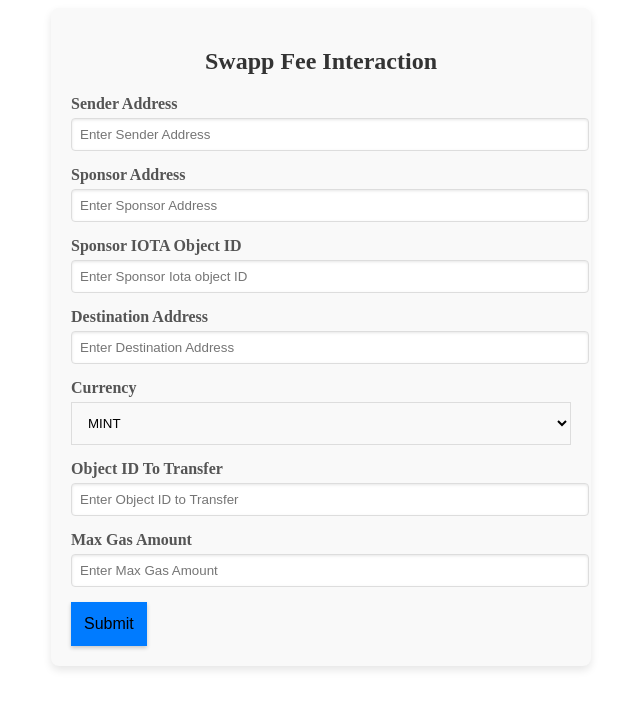
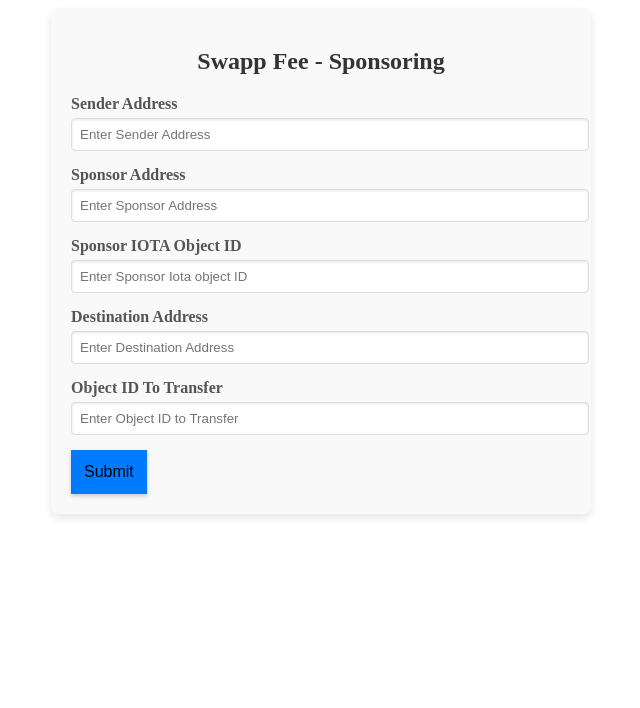
Before and after one commit to smeneguz/Dynamic-Gas, an Angular app in the folder swapp-fee-fe/: page / in a window 1280 px wide. Shown: the top 708 px of the page, without its empty margins (319-959 px from the left). Built offline with nearby package versions, Linux system fonts and the light colour scheme.

Commit message:
Rimosso currency e maxAmount gas, variabili non utilizzate poiche sponsor gratuito

```diff
--- a/swapp-fee-fe/src/app/swapp-fee/swapp-fee-interaction/swapp-fee-interaction.component.html
+++ b/swapp-fee-fe/src/app/swapp-fee/swapp-fee-interaction/swapp-fee-interaction.component.html
@@ -1,6 +1,6 @@
 <div class="container mt-5">
   <div class="card shadow-lg p-4 form-container">
-    <h2 class="form-title">Swapp Fee Interaction</h2>
+    <h2 class="form-title">Swapp Fee - Sponsoring</h2>
 
     <form (ngSubmit)="onSubmit()">
       <!-- Sender Address -->
@@ -55,7 +55,7 @@
           required>
       </div>
 
-      <!-- Currency -->
+      <!-- Currency
       <div class="form-group mb-3">
         <label for="selectedCurrency" class="form-label">Currency</label>
         <select
@@ -66,7 +66,7 @@
           required>
           <option *ngFor="let currency of currencies" [value]="currency">{{currency}}</option>
         </select>
-      </div>
+      </div> -->
 
       <!-- Object ID To Transfer -->
       <div class="form-group mb-3">
@@ -81,7 +81,7 @@
           required>
       </div>
 
-      <!-- Max Gas Amount -->
+      <!-- Max Gas Amount
       <div class="form-group mb-3">
         <label for="maxGasAmount" class="form-label">Max Gas Amount</label>
         <input
@@ -93,6 +93,8 @@
           placeholder="Enter Max Gas Amount"
           required>
       </div>
+
+      -->
 
       <!-- Submit Button -->
       <div class="submitx">
--- a/swapp-fee-fe/src/app/swapp-fee/swapp-fee-interaction/swapp-fee-interaction.component.ts
+++ b/swapp-fee-fe/src/app/swapp-fee/swapp-fee-interaction/swapp-fee-interaction.component.ts
@@ -13,7 +13,7 @@ export class SwappFeeInteractionComponent {
   sponsorAddress: string = ''; // Indirizzo dello sponsor
   destinationAddress: string = ''; // Indirizzo di destinazione
   selectedCurrency: string = 'MINT'; // Valuta predefinita
-  maxGasAmount: string = ''; // Quantità massima di gas in MINT
+ // maxGasAmount: string = ''; // Quantità massima di gas in MINT
   idObjectToTransfer: string = ''; // ID dell'oggetto da trasferire
   currencies: string[] = ['MINT']; // Array con un'unica valuta
   sponsorIOTAObject: string = ''; //indirizzo oggetto IOTA dello sponsor
@@ -35,7 +35,7 @@ export class SwappFeeInteractionComponent {
       sponsorIOTAObject: this.sponsorIOTAObject,
       destinationAddress: this.destinationAddress,
       selectedCurrency: this.selectedCurrency,
-      maxGasAmount: this.maxGasAmount,
+   //   maxGasAmount: this.maxGasAmount,
       idObjectToTransfer: this.idObjectToTransfer
     };
 
```
Also changed, not shown: 1 other file (tests, documents, lock files or other folders).
